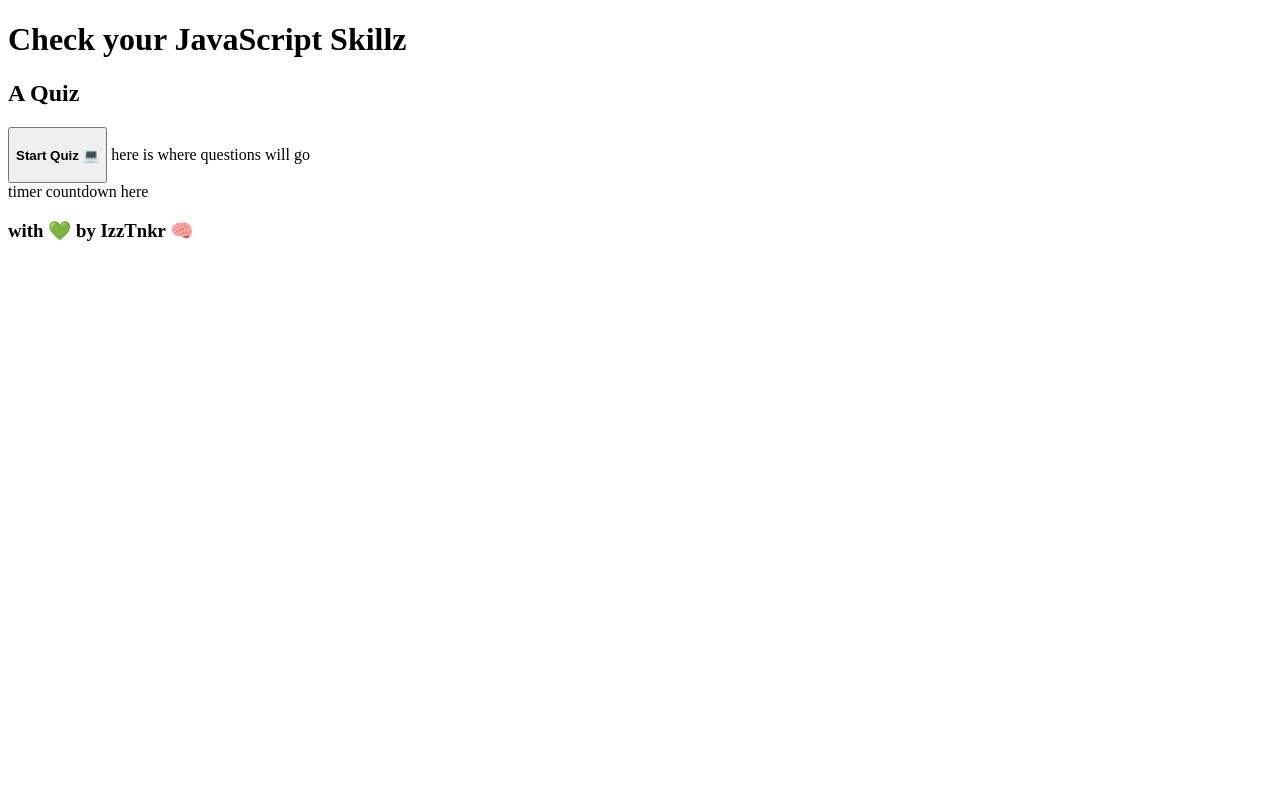
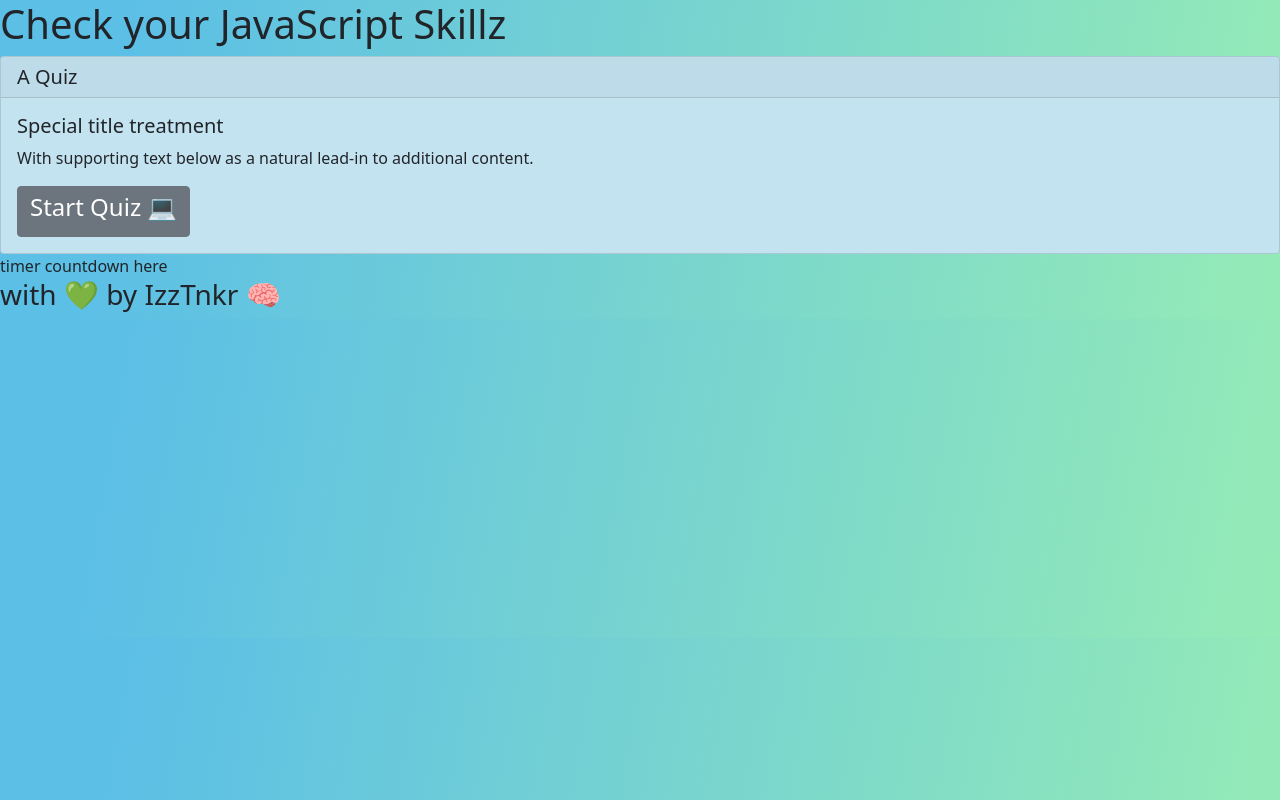
Before and after one commit to izztnkr/Check-Your-Java-Script-Skills, a plain HTML site: page index.html in a window 1280 px wide. Drawn offline with nearby package versions, Linux system fonts and the light colour scheme.

Commit message:
added styles with bootstrap, button, headers, card

```diff
--- a/index.html
+++ b/index.html
@@ -4,19 +4,25 @@
     <meta charset="UTF-8">
     <meta http-equiv="X-UA-Compatible" content="IE=edge">
     <meta name="viewport" content="width=device-width, initial-scale=1.0">
-    <!-- link css style sheet here -->
+    <link href="https://cdn.jsdelivr.net/npm/bootstrap@5.1.0/dist/css/bootstrap.min.css" rel="stylesheet" integrity="sha384-KyZXEAg3QhqLMpG8r+8fhAXLRk2vvoC2f3B09zVXn8CA5QIVfZOJ3BCsw2P0p/We" crossorigin="anonymous">
+    <link href="../Check-Your-Java-Script-Skills/assets/css/styles.css">
+
     <title>JavaScript Quiz</title>
 </head>
+
 <header>
     <h1>Check your JavaScript Skillz</h1>
-    <h2>A Quiz</h2>
 </header>
 
-<body>
-    <div class= >
-        <button class="start-button" id="start-button"> <h4> Start Quiz  💻</h4> </button>
-        here is where questions will go
-    </div>
+<body style="background: linear-gradient(100deg, #5cbfe6 10%, #95ebb6 100%)">
+    <div class="card" style= "background-color: #c4e3f0 ;">
+        <h5 class="card-header">A Quiz</h5>
+        <div class="card-body">
+          <h5 class="card-title">Special title treatment</h5>
+          <p class="card-text">With supporting text below as a natural lead-in to additional content.</p>
+          <button type="button" class="btn btn-secondary"><h4> Start Quiz  💻</h4></button>
+        </div>
+      </div>
     <div>
         timer countdown here
     </div>
```
